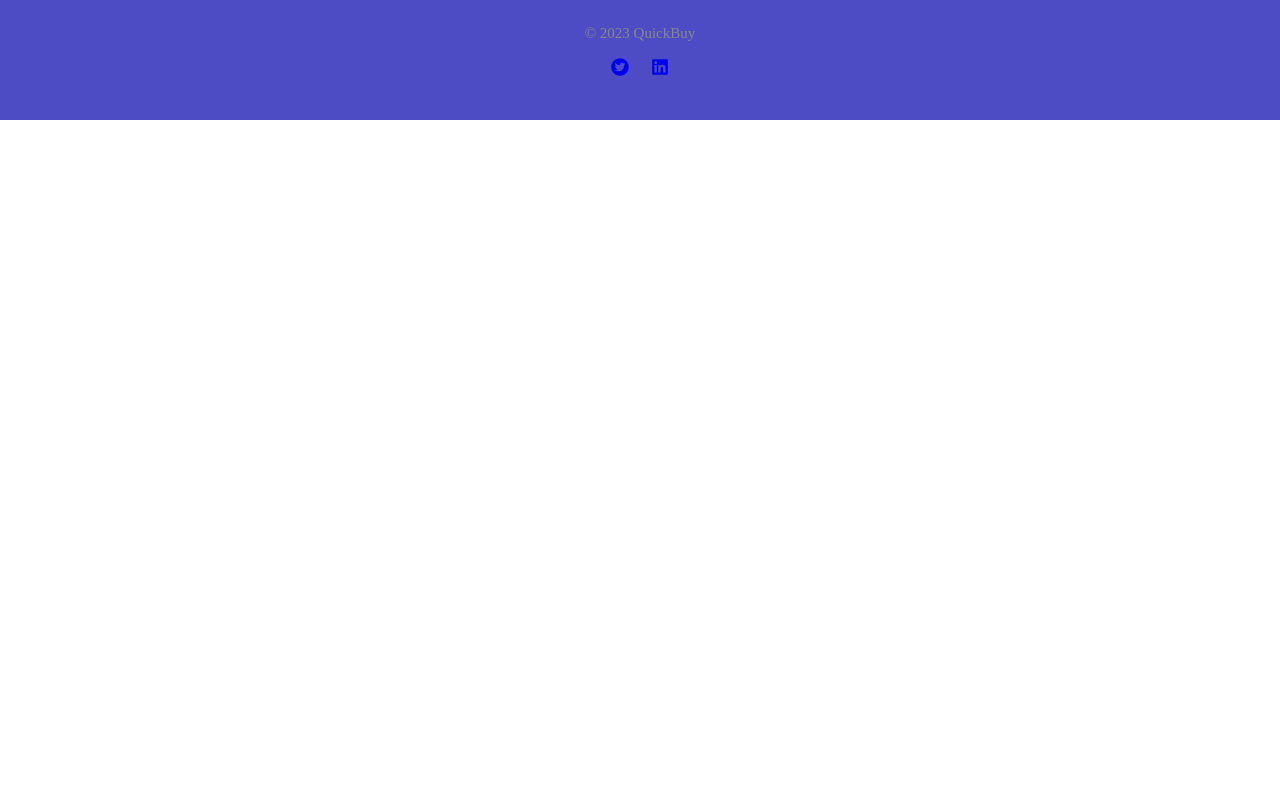
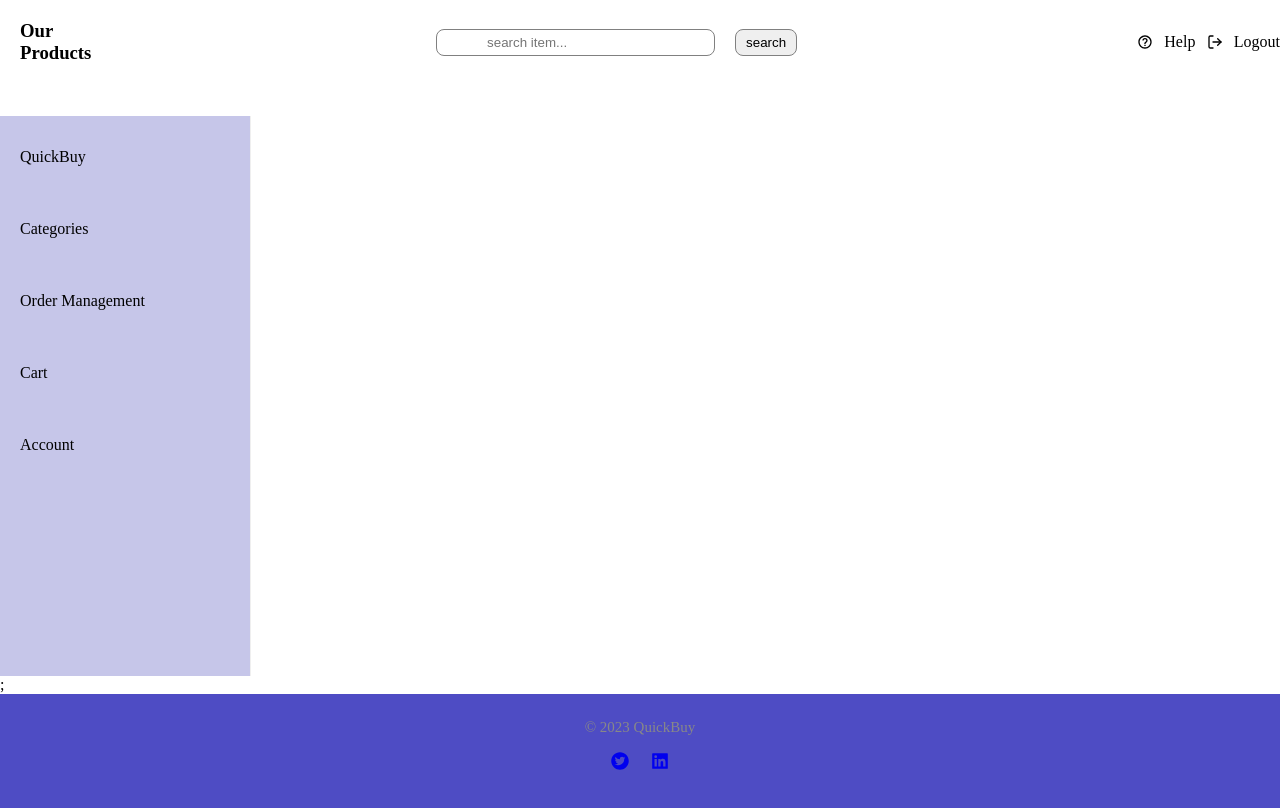
Before and after one commit to Freshia-Njoki/E-commerce-Client, a React (Vite) app: page /dashboard in a window 1280 px wide. Before the commit this address had no page. Shown: the top 808 px of the page. Built offline with nearby package versions, Linux system fonts and the light colour scheme.

Commit message:
dashboard, asidebar user

```diff
--- a/src/App.jsx
+++ b/src/App.jsx
@@ -7,6 +7,7 @@
 import Login from './pages/Login/Login'
 import LoginForm from './pages/Admin/LoginForm';
 import Footer from './components/Footer/Footer'
+import Dashboard from './pages/Dashboard/Dashboard';
 
 function App() {
 
@@ -20,6 +21,7 @@
           <Route path='/login' element={<Login />} />
           <Route path='/logout' element={<Logout />} />
           <Route path='/adminlogin' element={<LoginForm />} />
+          <Route path='/dashboard' element={<Dashboard />} />
           <Route path='/logout' element={<Logout />} />
           <Route path='' element={<NotFound />} />
         </Routes>
--- /dev/null
+++ b/src/pages/Dashboard/Dashboard.jsx
@@ -0,0 +1,53 @@
+import { Sidebar, Menu, MenuItem } from 'react-pro-sidebar';
+import { Link } from "react-router-dom"
+import { BsSearch } from 'react-icons/bs'
+import { BiHelpCircle } from 'react-icons/bi'
+import { FiLogOut } from 'react-icons/fi'
+import './dashboard.css'
+
+function Dashboard() {
+    //state-management(redux) for dashboard components
+
+    return (
+        <div>
+            <div className="navbar">
+                <h3>Our Products</h3>
+                <div className="search">
+                    <input type="text" placeholder="search item..." style={{ marginLeft: '13rem', padding: '5px 50px', borderRadius: '8px', border: '1px solid grey' }} />
+                    <input type="button" value="search" style={{ padding: '5px 10px', borderRadius: '8px', border: '1px solid grey' }} />
+                    <div className="nav-right">
+                        <BiHelpCircle /> <p>Help</p>
+                        <FiLogOut /> <p>Logout</p>
+                    </div>
+
+
+                </div>
+
+            </div>
+
+
+            <Sidebar className='sidebar'>
+                <Menu menuItemStyles={{
+                    button: {
+                        // the active class will be added automatically by react router
+                        // so we can use it to style the active menu item
+                        [`&.active`]: {
+                            backgroundColor: '#13395e',
+                            color: '#b6c8d9',
+                        },
+                    },
+                }}>
+
+                    <MenuItem className="menu" component={<Link to="/quickbuy" />}>QuickBuy </MenuItem>
+                    <MenuItem className="menu" component={<Link to="/categories" />}>Categories </MenuItem>
+                    <MenuItem className="menu" component={<Link to="/order" />}>Order Management </MenuItem>
+                    <MenuItem className="menu" component={<Link to="/cart" />}>Cart </MenuItem>
+                    <MenuItem className="menu" component={<Link to="/Account" />}>Account </MenuItem>
+
+                </Menu>
+            </Sidebar>;
+        </div>
+    )
+}
+
+export default Dashboard
--- /dev/null
+++ b/src/pages/Dashboard/dashboard.css
@@ -0,0 +1,36 @@
+.navbar {
+  display: flex;
+  flex-direction: row;
+  height: 2S0vh;
+  place-items: center;
+  gap: 30px;
+}
+
+.navbar h3 {
+  margin: 20px;
+  padding-right: 5rem;
+}
+
+.nav-right {
+  display: flex;
+  gap: 0.7rem;
+  align-items: center;
+  margin-left: 20rem;
+}
+
+.search {
+  display: flex;
+  flex-direction: row;
+  gap: 20px;
+}
+
+.sidebar {
+  background-color: #4e4cc4;
+  height: 70vh;
+  margin-top: 2rem;
+}
+
+.menu {
+  height: 7vh;
+  padding-top: 1rem;
+}
--- a/src/pages/Home.jsx
+++ b/src/pages/Home.jsx
@@ -1,11 +1,7 @@
-import React from 'react';
 import Nav from '../components/Nav';
 import BG from '../assets/BG.jpg';
 
 function Home() {
-    const handleSignIn = () => {
-        // Handle sign-in logic here
-    };
 
     return (
         <div className="home">
--- a/src/pages/Login/Login.jsx
+++ b/src/pages/Login/Login.jsx
@@ -39,7 +39,9 @@
                             <label htmlFor="password">Password</label>
                             <input type="password" id='password' placeholder=''  {...register("password")} />
                             {/* <p>{errors.password?.message}</p> */}
-                            <input className='loginBtn' type="submit" value="Login" />
+                            {/* navigate upon succesful signup-remove link */}
+                            <Link to='/dashboard'><input className='loginBtn' type="submit" value="Login" /></Link>
+
                             <Link to='/signup'><input className='signupBtn' type="submit" value="Sign up" /></Link>
                         </form>
                     </div>
--- a/src/pages/Login/login.css
+++ b/src/pages/Login/login.css
@@ -1,9 +1,8 @@
-.login{
+.login {
   height: 80vh;
   margin-bottom: 5rem;
 }
-.login-form{
-    background-color: #4E4CC4;
+.login-form {
   color: white;
   border-radius: 16px;
   padding: 30px;
@@ -18,17 +17,16 @@
 .login-form h1 {
   padding: 10px;
   text-align: center;
-
 }
-.form{
+.form {
   margin-left: 3rem;
 }
 
-.form h3{
+.form h3 {
   padding-bottom: 10px;
 }
 
-.form-inputs input{
+.form-inputs input {
   display: flex;
   flex-direction: column;
   margin-bottom: 1rem;
@@ -36,23 +34,18 @@
   padding: 5px 90px;
   border-radius: 8px;
   border: none;
-
 }
 
-
-
-.loginBtn{
-    background-color: #4E4CC4;
+.loginBtn {
+  background-color: #4e4cc4;
   border-radius: 8px;
   padding: 5px 90px;
   color: white;
   border: 1px solid grey;
-
 }
 
-.signupBtn{
+.signupBtn {
   border-radius: 8px;
   padding: 5px 90px;
   border: none;
-
 }
```
Lines whose indentation alone changed are shown as unchanged.
